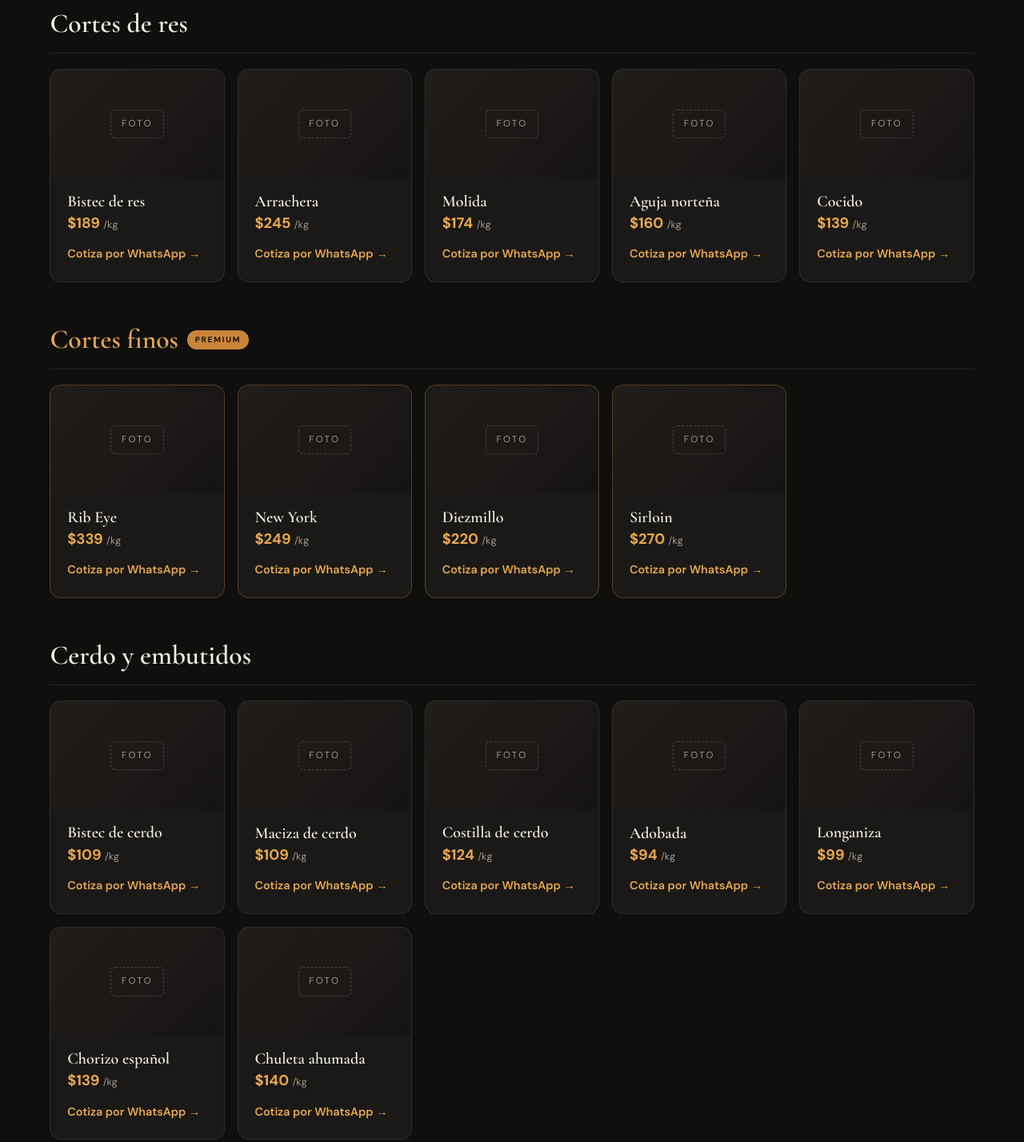
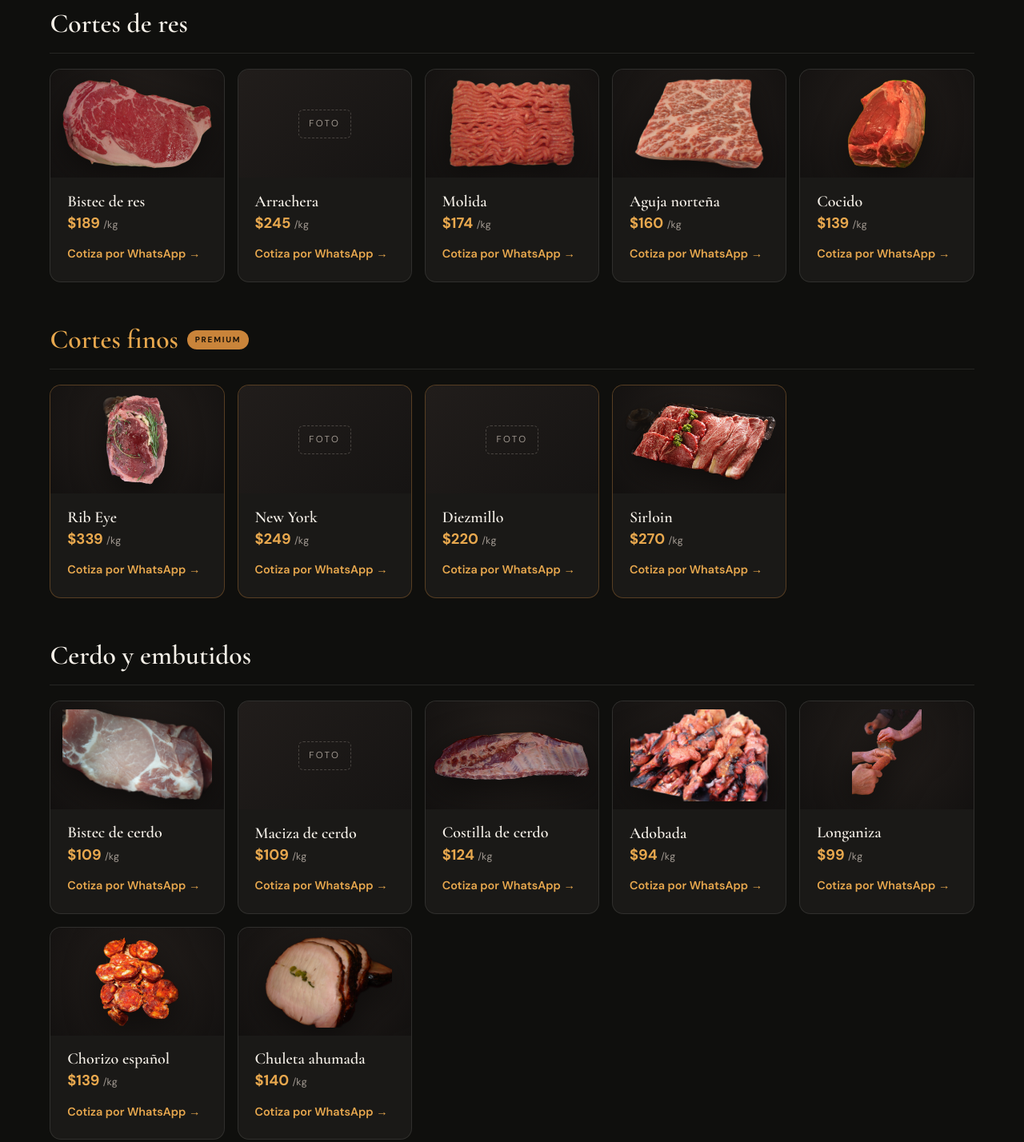
Before and after one commit to Corgipollo/pedmun, a plain HTML site: page index.html in a window 1280 px wide. Shown: the part 1353-2781 px from the top of the page at 80% size. Drawn offline with nearby package versions, Linux system fonts and the light colour scheme.

Commit message:
feat: fotos de productos con fondo recortado (12 cortes) + horario 7-5

```diff
--- a/css/styles.css
+++ b/css/styles.css
@@ -127,6 +127,9 @@ a{color:inherit;text-decoration:none}
 .cat__tag{font-family:var(--sans);font-size:.62rem;letter-spacing:.18em;text-transform:uppercase;color:#1a1208;background:var(--gold);padding:.25rem .6rem;border-radius:999px;font-weight:700}
 .cat--fino .cat__title{color:var(--gold-hi)}
 .cut__media--sm{aspect-ratio:16/10;min-height:0}
+.cut__media--photo{background:radial-gradient(circle at 50% 38%,#241f1c,#131110);display:block;overflow:hidden}
+.cut__media--photo img{width:100%;height:100%;object-fit:contain;padding:10px;filter:drop-shadow(0 12px 20px rgba(0,0,0,.55));transition:transform .5s var(--ease)}
+.cut:hover .cut__media--photo img{transform:scale(1.06)}
 .cut__name--sm{font-size:1.25rem;margin-bottom:.2rem}
 .cut__price{font-family:var(--sans);font-weight:700;color:var(--gold-hi);font-size:1.15rem;margin-bottom:.7rem}
 .cut__price span{color:var(--text-dim);font-weight:400;font-size:.78rem}
--- a/index.html
+++ b/index.html
@@ -70,11 +70,11 @@
   <div class="cat reveal">
     <h3 class="cat__title">Cortes de res</h3>
     <div class="cortes__grid">
-      <article class="cut"><div class="cut__media cut__media--ph cut__media--sm"><span>FOTO</span></div><div class="cut__body"><h4 class="cut__name cut__name--sm">Bistec de res</h4><p class="cut__price">$189 <span>/kg</span></p><a class="link-wa" href="https://wa.me/524412159663?text=Hola%20PEDMUN%2C%20me%20interesa%20Bistec%20de%20res" target="_blank" rel="noopener">Cotiza por WhatsApp →</a></div></article>
+      <article class="cut"><div class="cut__media cut__media--sm cut__media--photo"><img src="assets/cortes/bistec-res.png" alt="Bistec de res" loading="lazy" /></div><div class="cut__body"><h4 class="cut__name cut__name--sm">Bistec de res</h4><p class="cut__price">$189 <span>/kg</span></p><a class="link-wa" href="https://wa.me/524412159663?text=Hola%20PEDMUN%2C%20me%20interesa%20Bistec%20de%20res" target="_blank" rel="noopener">Cotiza por WhatsApp →</a></div></article>
       <article class="cut"><div class="cut__media cut__media--ph cut__media--sm"><span>FOTO</span></div><div class="cut__body"><h4 class="cut__name cut__name--sm">Arrachera</h4><p class="cut__price">$245 <span>/kg</span></p><a class="link-wa" href="https://wa.me/524412159663?text=Hola%20PEDMUN%2C%20me%20interesa%20la%20Arrachera" target="_blank" rel="noopener">Cotiza por WhatsApp →</a></div></article>
-      <article class="cut"><div class="cut__media cut__media--ph cut__media--sm"><span>FOTO</span></div><div class="cut__body"><h4 class="cut__name cut__name--sm">Molida</h4><p class="cut__price">$174 <span>/kg</span></p><a class="link-wa" href="https://wa.me/524412159663?text=Hola%20PEDMUN%2C%20me%20interesa%20la%20Molida" target="_blank" rel="noopener">Cotiza por WhatsApp →</a></div></article>
-      <article class="cut"><div class="cut__media cut__media--ph cut__media--sm"><span>FOTO</span></div><div class="cut__body"><h4 class="cut__name cut__name--sm">Aguja norteña</h4><p class="cut__price">$160 <span>/kg</span></p><a class="link-wa" href="https://wa.me/524412159663?text=Hola%20PEDMUN%2C%20me%20interesa%20la%20Aguja%20norte%C3%B1a" target="_blank" rel="noopener">Cotiza por WhatsApp →</a></div></article>
-      <article class="cut"><div class="cut__media cut__media--ph cut__media--sm"><span>FOTO</span></div><div class="cut__body"><h4 class="cut__name cut__name--sm">Cocido</h4><p class="cut__price">$139 <span>/kg</span></p><a class="link-wa" href="https://wa.me/524412159663?text=Hola%20PEDMUN%2C%20me%20interesa%20el%20Cocido" target="_blank" rel="noopener">Cotiza por WhatsApp →</a></div></article>
+      <article class="cut"><div class="cut__media cut__media--sm cut__media--photo"><img src="assets/cortes/molida.png" alt="Molida" loading="lazy" /></div><div class="cut__body"><h4 class="cut__name cut__name--sm">Molida</h4><p class="cut__price">$174 <span>/kg</span></p><a class="link-wa" href="https://wa.me/524412159663?text=Hola%20PEDMUN%2C%20me%20interesa%20la%20Molida" target="_blank" rel="noopener">Cotiza por WhatsApp →</a></div></article>
+      <article class="cut"><div class="cut__media cut__media--sm cut__media--photo"><img src="assets/cortes/aguja-nortena.png" alt="Aguja norteña" loading="lazy" /></div><div class="cut__body"><h4 class="cut__name cut__name--sm">Aguja norteña</h4><p class="cut__price">$160 <span>/kg</span></p><a class="link-wa" href="https://wa.me/524412159663?text=Hola%20PEDMUN%2C%20me%20interesa%20la%20Aguja%20norte%C3%B1a" target="_blank" rel="noopener">Cotiza por WhatsApp →</a></div></article>
+      <article class="cut"><div class="cut__media cut__media--sm cut__media--photo"><img src="assets/cortes/cocido.png" alt="Cocido" loading="lazy" /></div><div class="cut__body"><h4 class="cut__name cut__name--sm">Cocido</h4><p class="cut__price">$139 <span>/kg</span></p><a class="link-wa" href="https://wa.me/524412159663?text=Hola%20PEDMUN%2C%20me%20interesa%20el%20Cocido" target="_blank" rel="noopener">Cotiza por WhatsApp →</a></div></article>
     </div>
   </div>
 
@@ -82,10 +82,10 @@
   <div class="cat cat--fino reveal">
     <h3 class="cat__title">Cortes finos <span class="cat__tag">Premium</span></h3>
     <div class="cortes__grid">
-      <article class="cut cut--gold"><div class="cut__media cut__media--ph cut__media--sm"><span>FOTO</span></div><div class="cut__body"><h4 class="cut__name cut__name--sm">Rib Eye</h4><p class="cut__price">$339 <span>/kg</span></p><a class="link-wa" href="https://wa.me/524412159663?text=Hola%20PEDMUN%2C%20me%20interesa%20el%20Rib%20Eye" target="_blank" rel="noopener">Cotiza por WhatsApp →</a></div></article>
+      <article class="cut cut--gold"><div class="cut__media cut__media--sm cut__media--photo"><img src="assets/cortes/rib-eye.png" alt="Rib Eye" loading="lazy" /></div><div class="cut__body"><h4 class="cut__name cut__name--sm">Rib Eye</h4><p class="cut__price">$339 <span>/kg</span></p><a class="link-wa" href="https://wa.me/524412159663?text=Hola%20PEDMUN%2C%20me%20interesa%20el%20Rib%20Eye" target="_blank" rel="noopener">Cotiza por WhatsApp →</a></div></article>
       <article class="cut cut--gold"><div class="cut__media cut__media--ph cut__media--sm"><span>FOTO</span></div><div class="cut__body"><h4 class="cut__name cut__name--sm">New York</h4><p class="cut__price">$249 <span>/kg</span></p><a class="link-wa" href="https://wa.me/524412159663?text=Hola%20PEDMUN%2C%20me%20interesa%20el%20New%20York" target="_blank" rel="noopener">Cotiza por WhatsApp →</a></div></article>
       <article class="cut cut--gold"><div class="cut__media cut__media--ph cut__media--sm"><span>FOTO</span></div><div class="cut__body"><h4 class="cut__name cut__name--sm">Diezmillo</h4><p class="cut__price">$220 <span>/kg</span></p><a class="link-wa" href="https://wa.me/524412159663?text=Hola%20PEDMUN%2C%20me%20interesa%20el%20Diezmillo" target="_blank" rel="noopener">Cotiza por WhatsApp →</a></div></article>
-      <article class="cut cut--gold"><div class="cut__media cut__media--ph cut__media--sm"><span>FOTO</span></div><div class="cut__body"><h4 class="cut__name cut__name--sm">Sirloin</h4><p class="cut__price">$270 <span>/kg</span></p><a class="link-wa" href="https://wa.me/524412159663?text=Hola%20PEDMUN%2C%20me%20interesa%20el%20Sirloin" target="_blank" rel="noopener">Cotiza por WhatsApp →</a></div></article>
+      <article class="cut cut--gold"><div class="cut__media cut__media--sm cut__media--photo"><img src="assets/cortes/sirloin.png" alt="Sirloin" loading="lazy" /></div><div class="cut__body"><h4 class="cut__name cut__name--sm">Sirloin</h4><p class="cut__price">$270 <span>/kg</span></p><a class="link-wa" href="https://wa.me/524412159663?text=Hola%20PEDMUN%2C%20me%20interesa%20el%20Sirloin" target="_blank" rel="noopener">Cotiza por WhatsApp →</a></div></article>
     </div>
   </div>
 
@@ -93,13 +93,13 @@
   <div class="cat reveal">
     <h3 class="cat__title">Cerdo y embutidos</h3>
     <div class="cortes__grid">
-      <article class="cut"><div class="cut__media cut__media--ph cut__media--sm"><span>FOTO</span></div><div class="cut__body"><h4 class="cut__name cut__name--sm">Bistec de cerdo</h4><p class="cut__price">$109 <span>/kg</span></p><a class="link-wa" href="https://wa.me/524412159663?text=Hola%20PEDMUN%2C%20me%20interesa%20Bistec%20de%20cerdo" target="_blank" rel="noopener">Cotiza por WhatsApp →</a></div></article>
+      <article class="cut"><div class="cut__media cut__media--sm cut__media--photo"><img src="assets/cortes/bistec-cerdo.png" alt="Bistec de cerdo" loading="lazy" /></div><div class="cut__body"><h4 class="cut__name cut__name--sm">Bistec de cerdo</h4><p class="cut__price">$109 <span>/kg</span></p><a class="link-wa" href="https://wa.me/524412159663?text=Hola%20PEDMUN%2C%20me%20interesa%20Bistec%20de%20cerdo" target="_blank" rel="noopener">Cotiza por WhatsApp →</a></div></article>
       <article class="cut"><div class="cut__media cut__media--ph cut__media--sm"><span>FOTO</span></div><div class="cut__body"><h4 class="cut__name cut__name--sm">Maciza de cerdo</h4><p class="cut__price">$109 <span>/kg</span></p><a class="link-wa" href="https://wa.me/524412159663?text=Hola%20PEDMUN%2C%20me%20interesa%20Maciza%20de%20cerdo" target="_blank" rel="noopener">Cotiza por WhatsApp →</a></div></article>
-      <article class="cut"><div class="cut__media cut__media--ph cut__media--sm"><span>FOTO</span></div><div class="cut__body"><h4 class="cut__name cut__name--sm">Costilla de cerdo</h4><p class="cut__price">$124 <span>/kg</span></p><a class="link-wa" href="https://wa.me/524412159663?text=Hola%20PEDMUN%2C%20me%20interesa%20Costilla%20de%20cerdo" target="_blank" rel="noopener">Cotiza por WhatsApp →</a></div></article>
-      <article class="cut"><div class="cut__media cut__media--ph cut__media--sm"><span>FOTO</span></div><div class="cut__body"><h4 class="cut__name cut__name--sm">Adobada</h4><p class="cut__price">$94 <span>/kg</span></p><a class="link-wa" href="https://wa.me/524412159663?text=Hola%20PEDMUN%2C%20me%20interesa%20la%20Adobada" target="_blank" rel="noopener">Cotiza por WhatsApp →</a></div></article>
-      <article class="cut"><div class="cut__media cut__media--ph cut__media--sm"><span>FOTO</span></div><div class="cut__body"><h4 class="cut__name cut__name--sm">Longaniza</h4><p class="cut__price">$99 <span>/kg</span></p><a class="link-wa" href="https://wa.me/524412159663?text=Hola%20PEDMUN%2C%20me%20interesa%20la%20Longaniza" target="_blank" rel="noopener">Cotiza por WhatsApp →</a></div></article>
-      <article class="cut"><div class="cut__media cut__media--ph cut__media--sm"><span>FOTO</span></div><div class="cut__body"><h4 class="cut__name cut__name--sm">Chorizo español</h4><p class="cut__price">$139 <span>/kg</span></p><a class="link-wa" href="https://wa.me/524412159663?text=Hola%20PEDMUN%2C%20me%20interesa%20el%20Chorizo%20espa%C3%B1ol" target="_blank" rel="noopener">Cotiza por WhatsApp →</a></div></article>
-      <article class="cut"><div class="cut__media cut__media--ph cut__media--sm"><span>FOTO</span></div><div class="cut__body"><h4 class="cut__name cut__name--sm">Chuleta ahumada</h4><p class="cut__price">$140 <span>/kg</span></p><a class="link-wa" href="https://wa.me/524412159663?text=Hola%20PEDMUN%2C%20me%20interesa%20la%20Chuleta%20ahumada" target="_blank" rel="noopener">Cotiza por WhatsApp →</a></div></article>
+      <article class="cut"><div class="cut__media cut__media--sm cut__media--photo"><img src="assets/cortes/costilla-cerdo.png" alt="Costilla de cerdo" loading="lazy" /></div><div class="cut__body"><h4 class="cut__name cut__name--sm">Costilla de cerdo</h4><p class="cut__price">$124 <span>/kg</span></p><a class="link-wa" href="https://wa.me/524412159663?text=Hola%20PEDMUN%2C%20me%20interesa%20Costilla%20de%20cerdo" target="_blank" rel="noopener">Cotiza por WhatsApp →</a></div></article>
+      <article class="cut"><div class="cut__media cut__media--sm cut__media--photo"><img src="assets/cortes/adobada.png" alt="Adobada" loading="lazy" /></div><div class="cut__body"><h4 class="cut__name cut__name--sm">Adobada</h4><p class="cut__price">$94 <span>/kg</span></p><a class="link-wa" href="https://wa.me/524412159663?text=Hola%20PEDMUN%2C%20me%20interesa%20la%20Adobada" target="_blank" rel="noopener">Cotiza por WhatsApp →</a></div></article>
+      <article class="cut"><div class="cut__media cut__media--sm cut__media--photo"><img src="assets/cortes/longaniza.png" alt="Longaniza" loading="lazy" /></div><div class="cut__body"><h4 class="cut__name cut__name--sm">Longaniza</h4><p class="cut__price">$99 <span>/kg</span></p><a class="link-wa" href="https://wa.me/524412159663?text=Hola%20PEDMUN%2C%20me%20interesa%20la%20Longaniza" target="_blank" rel="noopener">Cotiza por WhatsApp →</a></div></article>
+      <article class="cut"><div class="cut__media cut__media--sm cut__media--photo"><img src="assets/cortes/chorizo-espanol.png" alt="Chorizo español" loading="lazy" /></div><div class="cut__body"><h4 class="cut__name cut__name--sm">Chorizo español</h4><p class="cut__price">$139 <span>/kg</span></p><a class="link-wa" href="https://wa.me/524412159663?text=Hola%20PEDMUN%2C%20me%20interesa%20el%20Chorizo%20espa%C3%B1ol" target="_blank" rel="noopener">Cotiza por WhatsApp →</a></div></article>
+      <article class="cut"><div class="cut__media cut__media--sm cut__media--photo"><img src="assets/cortes/chuleta-ahumada.png" alt="Chuleta ahumada" loading="lazy" /></div><div class="cut__body"><h4 class="cut__name cut__name--sm">Chuleta ahumada</h4><p class="cut__price">$140 <span>/kg</span></p><a class="link-wa" href="https://wa.me/524412159663?text=Hola%20PEDMUN%2C%20me%20interesa%20la%20Chuleta%20ahumada" target="_blank" rel="noopener">Cotiza por WhatsApp →</a></div></article>
     </div>
   </div>
 
@@ -169,7 +169,7 @@
   </div>
   <div class="socials reveal" aria-label="Redes sociales">
     <a href="https://www.facebook.com/carniceria.pedmun" target="_blank" rel="noopener" aria-label="Facebook"><svg viewBox="0 0 24 24" aria-hidden="true"><path d="M22 12.06C22 6.5 17.52 2 12 2S2 6.5 2 12.06c0 5 3.66 9.15 8.44 9.94v-7.03H7.9v-2.9h2.54V9.85c0-2.51 1.49-3.9 3.78-3.9 1.09 0 2.24.2 2.24.2v2.46h-1.26c-1.24 0-1.63.77-1.63 1.56v1.88h2.78l-.44 2.9h-2.34V22c4.78-.79 8.43-4.94 8.43-9.94z"/></svg></a>
-    <a href="https://www.instagram.com/carniceriapedmun" target="_blank" rel="noopener" aria-label="Instagram"><svg viewBox="0 0 24 24" aria-hidden="true"><path d="M12 2.16c3.2 0 3.58.01 4.85.07 1.17.05 1.8.25 2.23.41.56.22.96.48 1.38.9.42.42.68.82.9 1.38.16.42.36 1.06.41 2.23.06 1.27.07 1.65.07 4.85s-.01 3.58-.07 4.85c-.05 1.17-.25 1.8-.41 2.23-.22.56-.48.96-.9 1.38-.42.42-.82.68-1.38.9-.42.16-1.06.36-2.23.41-1.27.06-1.65.07-4.85.07s-3.58-.01-4.85-.07c-1.17-.05-1.8-.25-2.23-.41-.56-.22-.96-.48-1.38-.9-.42-.42-.68-.82-.9-1.38-.16-.42-.36-1.06-.41-2.23C2.17 15.58 2.16 15.2 2.16 12s.01-3.58.07-4.85c.05-1.17.25-1.8.41-2.23.22-.56.48-.96.9-1.38.42-.42.82-.68 1.38-.9.42-.16 1.06-.36 2.23-.41C8.42 2.17 8.8 2.16 12 2.16zm0 1.62c-3.15 0-3.52.01-4.76.07-.97.04-1.5.21-1.85.34-.46.18-.8.4-1.15.74-.34.35-.56.69-.74 1.15-.13.35-.3.88-.34 1.85-.06 1.24-.07 1.61-.07 4.76s.01 3.52.07 4.76c.04.97.21 1.5.34 1.85.18.46.4.8.74 1.15.35.34.69.56 1.15.74.35.13.88.3 1.85.34 1.24.06 1.61.07 4.76.07s3.52-.01 4.76-.07c.97-.04 1.5-.21 1.85-.34.46-.18.8-.4 1.15-.74.34-.35.56-.69.74-1.15.13-.35.3-.88.34-1.85.06-1.24.07-1.61.07-4.76s-.01-3.52-.07-4.76c-.04-.97-.21-1.5-.34-1.85-.18-.46-.4-.8-.74-1.15-.35-.34-.69-.56-1.15-.74-.35-.13-.88-.3-1.85-.34-1.24-.06-1.61-.07-4.76-.07zm0 2.76a5.46 5.46 0 110 10.92 5.46 5.46 0 010-10.92zm0 9a3.54 3.54 0 100-7.08 3.54 3.54 0 000 7.08zm6.95-9.22a1.27 1.27 0 11-2.55 0 1.27 1.27 0 012.55 0z"/></svg></a>
+    <a href="https://www.instagram.com/carniceriapedmun" target="_blank" rel="noopener" aria-label="Instagram"><svg viewBox="0 0 24 24" aria-hidden="true"><path d="M12 2.16c3.2 0 3.58.01 4.85.07 1.17.05 1.8.25 2.23.41.56.22.96.48 1.38.9.42.42.68.82.9 1.38.16.42.36 1.06.41 2.23.06 1.27.07 1.65.07 4.85s-.01 3.58-.07 4.85c-.05 1.17-.25 1.8-.41 2.23-.22.56-.48.96-.9 1.38-.42.42-.82.68-1.38.9-.42.16-1.06.36-2.23.41-1.27.06-1.65.07-4.85.07s-3.58-.01-4.85-.07c-1.17-.05-1.8-.25-2.23-.41-.56-.22-.96-.48-1.38-.9-.42-.42-.68-.82-.9-1.38-.16-.42-.36-1.06-.41-2.23C2.17 15.58 2.16 15.2 2.16 12s.01-3.58.07-4.85c.05-1.17.25-1.8.41-2.23.22-.56.48-.96.9-1.38.42-.42.82-.68 1.38-.9.42-.16 1.06-.36 2.23-.41C8.42 2.17 8.8 2.16 12 2.16z"/></svg></a>
     <a href="https://www.tiktok.com/@carniceria.pedmun" target="_blank" rel="noopener" aria-label="TikTok"><svg viewBox="0 0 24 24" aria-hidden="true"><path d="M16.6 5.82A4.28 4.28 0 0115.54 3h-3.1v12.4a2.59 2.59 0 01-2.59 2.5 2.59 2.59 0 01-2.59-2.59 2.59 2.59 0 012.59-2.59c.27 0 .53.04.78.12v-3.2a5.84 5.84 0 00-.78-.05A5.79 5.79 0 004.06 15.4 5.79 5.79 0 009.85 21.2a5.79 5.79 0 005.79-5.8V9.01a7.35 7.35 0 004.3 1.38V7.28a4.28 4.28 0 01-3.34-1.46z"/></svg></a>
   </div>
   <p class="prueba__note reveal">Síguenos: <a href="https://www.facebook.com/carniceria.pedmun" target="_blank" rel="noopener">Facebook</a> · <a href="https://www.instagram.com/carniceriapedmun" target="_blank" rel="noopener">Instagram</a> · <a href="https://www.tiktok.com/@carniceria.pedmun" target="_blank" rel="noopener">TikTok</a></p>
@@ -183,7 +183,7 @@
       <h2 class="h2">¿Listo para pedir?</h2>
       <div class="contact">
         <p><strong>Dirección</strong><br>Calle Ezequiel Montes #42, Zona Centro<br>C.P. 76500, Cadereyta de Montes, Qro.</p>
-        <p><strong>Horario</strong><br><span class="pendiente">[ Confírmanos tu horario real ]</span></p>
+        <p><strong>Horario</strong><br>Todos los días<br>7:00 a.m. – 5:00 p.m.</p>
         <p><strong>Pedidos y domicilio</strong><br><a href="tel:+524412159663">441 215 9663</a></p>
         <p><strong>Ventas mayoreo</strong><br><a href="tel:+524412491577">441 249 1577</a></p>
       </div>
```
Also changed, not shown: assets/cortes/adobada.png (added), assets/cortes/aguja-nortena.png (added), assets/cortes/bistec-cerdo.png (added), assets/cortes/bistec-res.png (added), assets/cortes/chorizo-espanol.png (added), assets/cortes/chuleta-ahumada.png (added), assets/cortes/cocido.png (added), assets/cortes/costilla-cerdo.png (added), assets/cortes/longaniza.png (added), assets/cortes/molida.png (added), assets/cortes/rib-eye.png (added), assets/cortes/sirloin.png (added), 1 other file.
